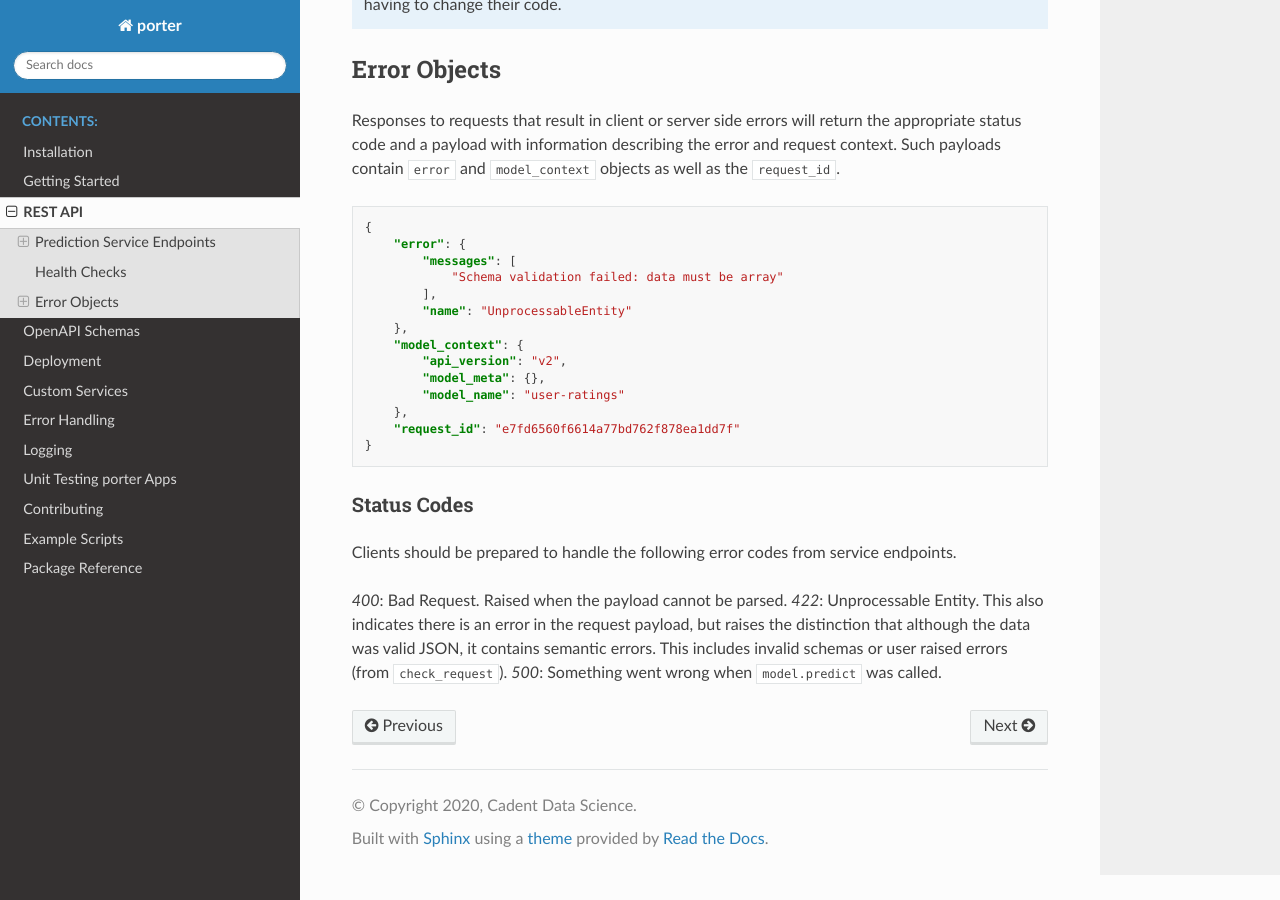
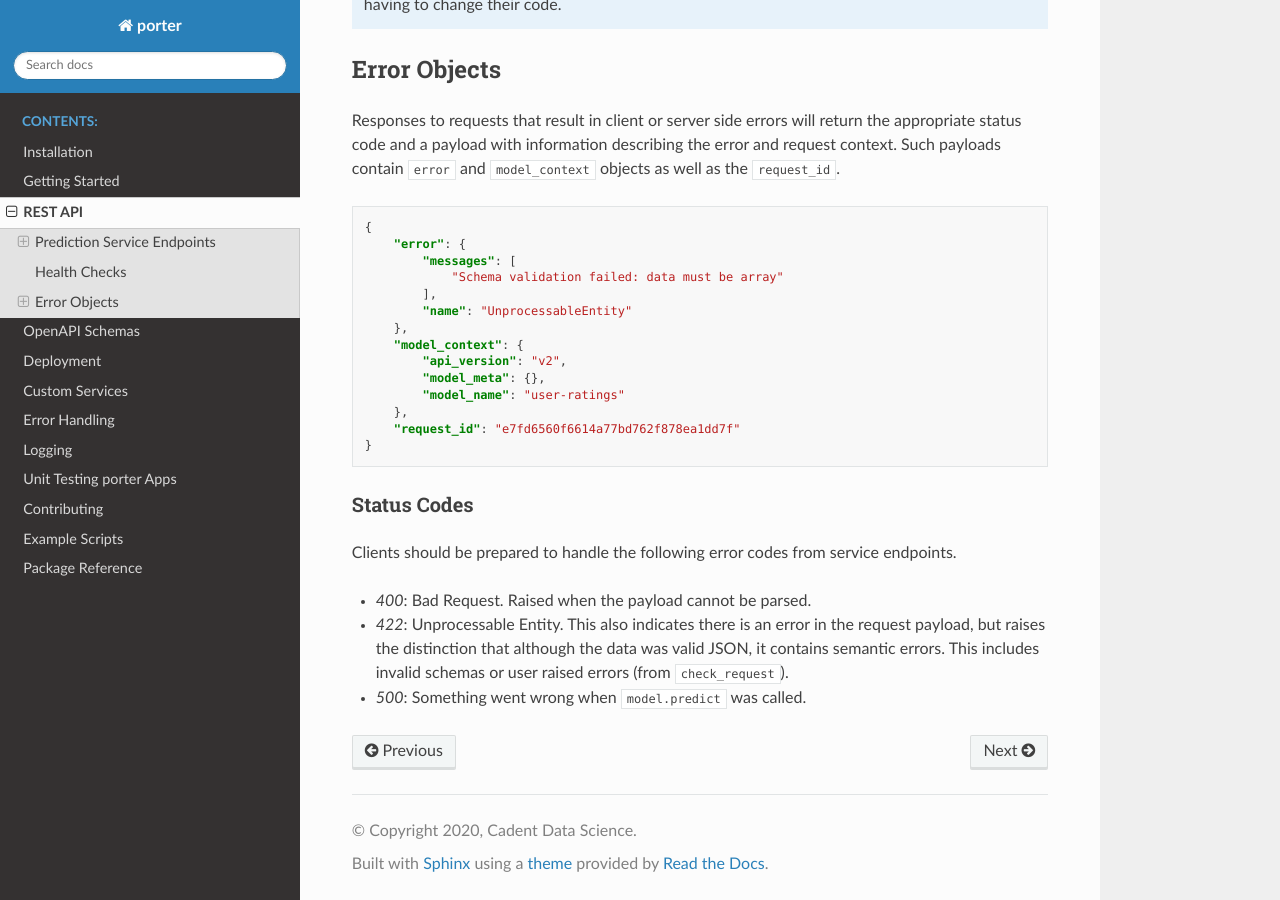
Before and after one commit to dantegates/porter, a Sphinx documentation site: the page built from docs/rest_api.rst, in a window 1280 px wide and 900 px high, scrolled down 1679 px. Built offline with Sphinx 7.4.7 and the Read the Docs theme 2.0.0, drawn with Linux system fonts in a browser that asks for light colours.

Commit message:
fixed syntax

```diff
--- a/docs/rest_api.rst
+++ b/docs/rest_api.rst
@@ -94,6 +94,6 @@ Status Codes
 
 Clients should be prepared to handle the following error codes from service endpoints.
 
-*400*: Bad Request. Raised when the payload cannot be parsed.
-*422*: Unprocessable Entity. This also indicates there is an error in the request payload, but raises the distinction that although the data was valid JSON, it contains semantic errors. This includes invalid schemas or user raised errors (from ``check_request``).
-*500*: Something went wrong when ``model.predict`` was called.
+- *400*: Bad Request. Raised when the payload cannot be parsed.
+- *422*: Unprocessable Entity. This also indicates there is an error in the request payload, but raises the distinction that although the data was valid JSON, it contains semantic errors. This includes invalid schemas or user raised errors (from ``check_request``).
+- *500*: Something went wrong when ``model.predict`` was called.
```
